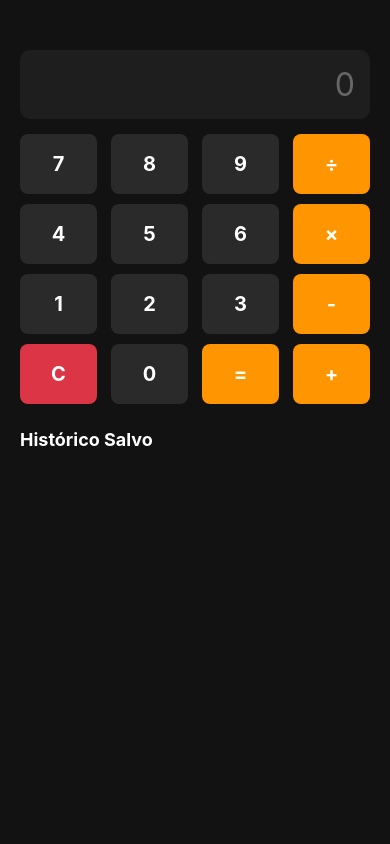
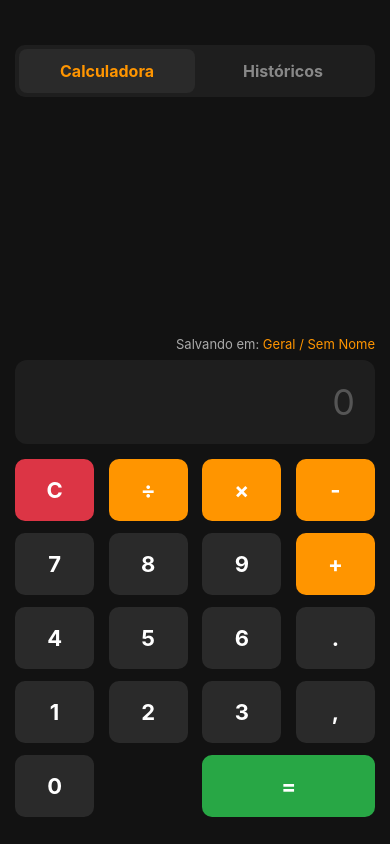
Before and after one commit to RamboFetBB/Calculadora, a React Native app: screen / in a window 390 px wide. Built offline with nearby package versions, Linux system fonts and the light colour scheme.

Commit message:
Update App.js

```diff
--- a/App.js
+++ b/App.js
@@ -12,35 +12,44 @@ import {
 import AsyncStorage from '@react-native-async-storage/async-storage';
 
 export default function App() {
+  const [activeTab, setActiveTab] = useState('calc'); // 'calc' ou 'history'
   const [display, setDisplay] = useState('');
-  const [history, setHistory] = useState([]);
+  const [historyGroups, setHistoryGroups] = useState([]);
+  const [activeGroupId, setActiveGroupId] = useState(null);
+
+  // Modal para criar novo bloco/pasta de histórico
   const [modalVisible, setModalVisible] = useState(false);
-  const [calcName, setCalcName] = useState('');
-  const [pendingResult, setPendingResult] = useState('');
+  const [newGroupName, setNewGroupName] = useState('');
 
   useEffect(() => {
-    loadHistory();
+    loadData();
   }, []);
 
-  // Salvar e carregar do armazenamento local
-  const saveHistoryToStorage = async (newHistory) => {
+  const loadData = async () => {
     try {
-      await AsyncStorage.setItem('@calc_history', JSON.stringify(newHistory));
-    } catch (e) {
-      Alert.alert('Erro', 'Falha ao salvar no dispositivo');
+      const saved = await AsyncStorage.getItem('@calc_groups_v2');
+      if (saved) {
+        setHistoryGroups(JSON.parse(saved));
+      } else {
+        // Criar grupo padrão caso não exista
+        const defaultGroup = { id: 'default', name: 'Geral / Sem Nome', items: [] };
+        setHistoryGroups([defaultGroup]);
+        setActiveGroupId('default');
       }
-  };
-
-  const loadHistory = async () => {
-    try {
-      const saved = await AsyncStorage.getItem('@calc_history');
-      if (saved) setHistory(JSON.parse(saved));
     } catch (e) {
       Alert.alert('Erro', 'Falha ao carregar histórico');
     }
   };
 
-  // Lógica dos botões
+  const saveData = async (data) => {
+    try {
+      await AsyncStorage.setItem('@calc_groups_v2', JSON.stringify(data));
+    } catch (e) {
+      Alert.alert('Erro', 'Falha ao salvar dados');
+    }
+  };
+
+  // Trata digitação
   const handlePress = (value) => {
     setDisplay((prev) => prev + value);
   };
@@ -49,71 +58,150 @@ export default function App() {
     setDisplay('');
   };
 
+  // Processa o cálculo e salva automaticamente
   const calculate = () => {
+    if (!display.trim()) return;
+
     try {
-      // Avalia a expressão matemática simples
-      const result = eval(display.replace(/×/g, '*').replace(/÷/g, '/')).toString();
-      setPendingResult(result);
-      setModalVisible(true);
+      // Substitui vírgulas por pontos e os símbolos visuais
+      const formattedExpr = display
+        .replace(/,/g, '.')
+        .replace(/×/g, '*')
+        .replace(/÷/g, '/');
+
+      const rawResult = eval(formattedExpr);
+      const resultStr = Number.isInteger(rawResult)
+        ? rawResult.toString()
+        : rawResult.toFixed(4).replace(/\.?0+$/, ''); // Limpa zeros sobressalentes
+
+      const newItem = {
+        id: Date.now().toString(),
+        expression: display,
+        result: resultStr,
+        timestamp: new Date().toLocaleTimeString([], { hour: '2-digit', minute: '2-digit' })
+      };
+
+      // Adiciona o item ao grupo ativo atual
+      const targetGroupId = activeGroupId || historyGroups[0]?.id || 'default';
+      const updatedGroups = historyGroups.map((group) => {
+        if (group.id === targetGroupId) {
+          return { ...group, items: [newItem, ...group.items] };
+        }
+        return group;
+      });
+
+      setHistoryGroups(updatedGroups);
+      saveData(updatedGroups);
+      setDisplay(resultStr); // Atualiza o visor com o resultado para poder continuar calculando
+
     } catch (e) {
-      Alert.alert('Erro', 'Expressão inválida');
+      Alert.alert('Erro', 'Expressão matemática inválida');
     }
   };
 
-  const confirmSave = () => {
-    if (!calcName.trim()) {
-      Alert.alert('Aviso', 'Digite um nome para o cálculo');
+  // Criar um novo histórico nomeado
+  const handleCreateGroup = () => {
+    if (!newGroupName.trim()) {
+      Alert.alert('Aviso', 'Digite um nome para o histórico');
       return;
     }
-    const newItem = {
+    const newGroup = {
       id: Date.now().toString(),
-      name: calcName,
-      expression: display,
-      result: pendingResult,
+      name: newGroupName.trim(),
+      items: []
     };
-    const updatedHistory = [newItem, ...history];
-    setHistory(updatedHistory);
-    saveHistoryToStorage(updatedHistory);
 
-    setDisplay(pendingResult);
-    setCalcName('');
+    const updated = [newGroup, ...historyGroups];
+    setHistoryGroups(updated);
+    setActiveGroupId(newGroup.id);
+    saveData(updated);
+
+    setNewGroupName('');
     setModalVisible(false);
   };
 
-  // Reutilizar cálculo salvo
-  const reuseCalculation = (item) => {
-    setDisplay(item.result);
+  // Excluir um grupo inteiro de histórico
+  const deleteGroup = (id) => {
+    if (historyGroups.length <= 1) {
+      Alert.alert('Aviso', 'Você precisa manter pelo menos um histórico ativo.');
+      return;
+    }
+    const updated = historyGroups.filter((g) => g.id !== id);
+    setHistoryGroups(updated);
+    if (activeGroupId === id) {
+      setActiveGroupId(updated[0].id);
+    }
+    saveData(updated);
   };
 
-  const deleteItem = (id) => {
-    const updatedHistory = history.filter((item) => item.id !== id);
-    setHistory(updatedHistory);
-    saveHistoryToStorage(updatedHistory);
+  // Puxar o resultado de volta para o visor da calculadora
+  const loadItemToDisplay = (value) => {
+    setDisplay((prev) => prev + value);
+    setActiveTab('calc');
   };
+
+  const activeGroup = historyGroups.find((g) => g.id === activeGroupId) || historyGroups[0];
 
   return (
     <View style={styles.container}>
-      {/* Tela da Calculadora */}
+      {/* Menu Superior de Abas */}
+      <View style={styles.tabContainer}>
+        <TouchableOpacity
+          style={[styles.tabButton, activeTab === 'calc' && styles.activeTabButton]}
+          onPress={() => setActiveTab('calc')}
+        >
+          <Text style={[styles.tabText, activeTab === 'calc' && styles.activeTabText]}>
+            Calculadora
+          </Text>
+        </TouchableOpacity>
+        <TouchableOpacity
+          style={[styles.tabButton, activeTab === 'history' && styles.activeTabButton]}
+          onPress={() => setActiveTab('history')}
+        >
+          <Text style={[styles.tabText, activeTab === 'history' && styles.activeTabText]}>
+            Históricos
+          </Text>
+        </TouchableOpacity>
+      </View>
+
+      {/* ABA 1: CALCULADORA */}
+      {activeTab === 'calc' && (
+        <View style={styles.calcView}>
+          <Text style={styles.activeGroupTag}>
+            Salvando em: <Text style={{ color: '#ff9500' }}>{activeGroup?.name || 'Geral'}</Text>
+          </Text>
+
           <View style={styles.displayContainer}>
             <TextInput
               style={styles.displayText}
               value={display}
               onChangeText={setDisplay}
               placeholder="0"
-          placeholderTextColor="#666"
+              placeholderTextColor="#555"
               keyboardType="numeric"
             />
           </View>
 
-      {/* Teclado */}
           <View style={styles.keypad}>
-        {['7', '8', '9', '÷', '4', '5', '6', '×', '1', '2', '3', '-', 'C', '0', '=', '+'].map((char) => (
+            {[
+              'C', '÷', '×', '-',
+              '7', '8', '9', '+',
+              '4', '5', '6', '.',
+              '1', '2', '3', ',',
+              '0', '='
+            ].map((char) => {
+              const isOp = ['+', '-', '×', '÷', '='].includes(char);
+              const isClear = char === 'C';
+              const isEqual = char === '=';
+
+              return (
                 <TouchableOpacity
                   key={char}
                   style={[
                     styles.button,
-              ['+', '-', '×', '÷', '='].includes(char) && styles.opButton,
-              char === 'C' && styles.clearButton
+                    isOp && styles.opButton,
+                    isClear && styles.clearButton,
+                    isEqual && styles.equalButton
                   ]}
                   onPress={() => {
                     if (char === 'C') clearDisplay();
@@ -123,59 +211,110 @@ export default function App() {
                 >
                   <Text style={styles.buttonText}>{char}</Text>
                 </TouchableOpacity>
-        ))}
+              );
+            })}
+          </View>
+        </View>
+      )}
+
+      {/* ABA 2: HISTÓRICOS */}
+      {activeTab === 'history' && (
+        <View style={styles.historyView}>
+          <TouchableOpacity
+            style={styles.createGroupBtn}
+            onPress={() => setModalVisible(true)}
+          >
+            <Text style={styles.createGroupBtnText}>+ Criar Novo Histórico Nomeado</Text>
+          </TouchableOpacity>
+
+          {/* Seleção de Bloco / Pasta */}
+          <Text style={styles.sectionLabel}>Selecione a Lista Ativa:</Text>
+          <View style={{ maxHeight: 50, marginBottom: 15 }}>
+            <FlatList
+              horizontal
+              data={historyGroups}
+              keyExtractor={(item) => item.id}
+              showsHorizontalScrollIndicator={false}
+              renderItem={({ item }) => (
+                <TouchableOpacity
+                  style={[
+                    styles.groupChip,
+                    activeGroupId === item.id && styles.activeGroupChip
+                  ]}
+                  onPress={() => setActiveGroupId(item.id)}
+                >
+                  <Text style={[
+                    styles.chipText,
+                    activeGroupId === item.id && styles.activeChipText
+                  ]}>
+                    {item.name}
+                  </Text>
+                </TouchableOpacity>
+              )}
+            />
           </View>
 
-      {/* Histórico */}
-      <Text style={styles.historyTitle}>Histórico Salvo</Text>
+          {/* Itens do histórico da lista selecionada */}
+          <View style={{ flex: 1 }}>
+            <View style={styles.historyHeader}>
+              <Text style={styles.historyTitle}>{activeGroup?.name}</Text>
+              <TouchableOpacity onPress={() => deleteGroup(activeGroup?.id)}>
+                <Text style={styles.deleteGroupText}>Excluir Histórico</Text>
+              </TouchableOpacity>
+            </View>
+
             <FlatList
-        data={history}
+              data={activeGroup?.items || []}
               keyExtractor={(item) => item.id}
+              ListEmptyComponent={
+                <Text style={styles.emptyText}>Nenhum cálculo registrado neste histórico.</Text>
+              }
               renderItem={({ item }) => (
                 <View style={styles.historyCard}>
                   <TouchableOpacity
                     style={{ flex: 1 }}
-              onPress={() => reuseCalculation(item)}
+                    onPress={() => loadItemToDisplay(item.result)}
                   >
-              <Text style={styles.historyName}>{item.name}</Text>
-              <Text style={styles.historyDetails}>
-                {item.expression} = {item.result}
-              </Text>
+                    <Text style={styles.historyExpression}>{item.expression} =</Text>
+                    <Text style={styles.historyResult}>{item.result}</Text>
                   </TouchableOpacity>
-            <TouchableOpacity onPress={() => deleteItem(item.id)}>
-              <Text style={styles.deleteText}>Excluir</Text>
+                  <TouchableOpacity
+                    style={styles.useBtn}
+                    onPress={() => loadItemToDisplay(item.result)}
+                  >
+                    <Text style={styles.useBtnText}>Usar Valor</Text>
                   </TouchableOpacity>
                 </View>
               )}
             />
+          </View>
+        </View>
+      )}
 
-      {/* Modal para nomear o cálculo */}
-      <Modal visible={modalVisible} transparent animationType="slide">
+      {/* Modal para Nomear o Histórico */}
+      <Modal visible={modalVisible} transparent animationType="fade">
         <View style={styles.modalOverlay}>
           <View style={styles.modalContent}>
-            <Text style={styles.modalTitle}>Salvar Cálculo</Text>
-            <Text style={styles.modalSubtitle}>Resultado: {pendingResult}</Text>
+            <Text style={styles.modalTitle}>Novo Histórico</Text>
             <TextInput
               style={styles.modalInput}
-              placeholder="Nome do cálculo (ex: Materiais)"
-              value={calcName}
-              onChangeText={setCalcName}
+              placeholder="Ex: Reforma da Casa, Compras..."
+              placeholderTextColor="#888"
+              value={newGroupName}
+              onChangeText={setNewGroupName}
             />
             <View style={styles.modalButtons}>
               <TouchableOpacity
-                style={[styles.modalBtn, { backgroundColor: '#888' }]}
-                onPress={() => {
-                  setDisplay(pendingResult);
-                  setModalVisible(false);
-                }}
+                style={[styles.modalBtn, { backgroundColor: '#444' }]}
+                onPress={() => setModalVisible(false)}
               >
-                <Text style={styles.btnText}>Pular</Text>
+                <Text style={styles.btnText}>Cancelar</Text>
               </TouchableOpacity>
               <TouchableOpacity
-                style={[styles.modalBtn, { backgroundColor: '#28a745' }]}
-                onPress={confirmSave}
+                style={[styles.modalBtn, { backgroundColor: '#ff9500' }]}
+                onPress={handleCreateGroup}
               >
-                <Text style={styles.btnText}>Salvar</Text>
+                <Text style={styles.btnText}>Criar</Text>
               </TouchableOpacity>
             </View>
           </View>
@@ -186,25 +325,44 @@ export default function App() {
 }
 
 const styles = StyleSheet.create({
-  container: { flex: 1, backgroundColor: '#121212', padding: 20, paddingTop: 50 },
-  displayContainer: { backgroundColor: '#1e1e1e', padding: 15, borderRadius: 10, marginBottom: 15 },
-  displayText: { color: '#fff', fontSize: 32, textAlign: 'right' },
+  container: { flex: 1, backgroundColor: '#121212', paddingTop: 45 },
+  tabContainer: { flexDirection: 'row', backgroundColor: '#1e1e1e', marginHorizontal: 15, borderRadius: 10, padding: 4 },
+  tabButton: { flex: 1, paddingVertical: 12, alignItems: 'center', borderRadius: 8 },
+  activeTabButton: { backgroundColor: '#2a2a2a' },
+  tabText: { color: '#888', fontWeight: 'bold', fontSize: 16 },
+  activeTabText: { color: '#ff9500' },
+  calcView: { flex: 1, padding: 15, justifyContent: 'flex-end' },
+  activeGroupTag: { color: '#aaa', fontSize: 13, marginBottom: 8, textAlign: 'right' },
+  displayContainer: { backgroundColor: '#1e1e1e', padding: 20, borderRadius: 12, marginBottom: 15 },
+  displayText: { color: '#fff', fontSize: 36, textAlign: 'right' },
   keypad: { flexDirection: 'row', flexWrap: 'wrap', justifyContent: 'space-between' },
-  button: { width: '22%', backgroundColor: '#2a2a2a', padding: 18, borderRadius: 8, alignItems: 'center', marginBottom: 10 },
+  button: { width: '22%', backgroundColor: '#2a2a2a', paddingVertical: 18, borderRadius: 10, alignItems: 'center', marginBottom: 12 },
   opButton: { backgroundColor: '#ff9500' },
   clearButton: { backgroundColor: '#dc3545' },
-  buttonText: { color: '#fff', fontSize: 20, fontWeight: 'bold' },
-  historyTitle: { color: '#fff', fontSize: 18, fontWeight: 'bold', marginTop: 15, marginBottom: 10 },
-  historyCard: { backgroundColor: '#1e1e1e', padding: 12, borderRadius: 8, flexDirection: 'row', alignItems: 'center', marginBottom: 8 },
-  historyName: { color: '#ff9500', fontWeight: 'bold', fontSize: 16 },
-  historyDetails: { color: '#ccc', fontSize: 14 },
-  deleteText: { color: '#dc3545', marginLeft: 10 },
-  modalOverlay: { flex: 1, backgroundColor: 'rgba(0,0,0,0.7)', justifyContent: 'center', alignItems: 'center' },
-  modalContent: { backgroundColor: '#222', width: '80%', padding: 20, borderRadius: 10 },
-  modalTitle: { color: '#fff', fontSize: 20, fontWeight: 'bold', marginBottom: 5 },
-  modalSubtitle: { color: '#aaa', marginBottom: 15 },
-  modalInput: { backgroundColor: '#333', color: '#fff', padding: 10, borderRadius: 5, marginBottom: 15 },
+  equalButton: { width: '48%', backgroundColor: '#28a745' },
+  buttonText: { color: '#fff', fontSize: 22, fontWeight: 'bold' },
+  historyView: { flex: 1, padding: 15 },
+  createGroupBtn: { backgroundColor: '#28a745', padding: 14, borderRadius: 8, alignItems: 'center', marginBottom: 15 },
+  createGroupBtnText: { color: '#fff', fontWeight: 'bold', fontSize: 15 },
+  sectionLabel: { color: '#aaa', fontSize: 12, marginBottom: 6 },
+  groupChip: { backgroundColor: '#2a2a2a', paddingHorizontal: 16, paddingVertical: 8, borderRadius: 20, marginRight: 8, height: 38, justifyContent: 'center' },
+  activeGroupChip: { backgroundColor: '#ff9500' },
+  chipText: { color: '#ccc', fontWeight: 'bold' },
+  activeChipText: { color: '#fff' },
+  historyHeader: { flexDirection: 'row', justifyContent: 'space-between', alignItems: 'center', marginBottom: 10, borderBottomWidth: 1, borderBottomColor: '#333', pb: 5 },
+  historyTitle: { color: '#fff', fontSize: 20, fontWeight: 'bold' },
+  deleteGroupText: { color: '#dc3545', fontSize: 12 },
+  historyCard: { backgroundColor: '#1e1e1e', padding: 14, borderRadius: 8, flexDirection: 'row', alignItems: 'center', marginBottom: 10 },
+  historyExpression: { color: '#aaa', fontSize: 14 },
+  historyResult: { color: '#fff', fontSize: 22, fontWeight: 'bold' },
+  useBtn: { backgroundColor: '#ff9500', paddingHorizontal: 12, paddingVertical: 8, borderRadius: 6 },
+  useBtnText: { color: '#fff', fontSize: 12, fontWeight: 'bold' },
+  emptyText: { color: '#666', fontStyle: 'italic', marginTop: 20, textAlign: 'center' },
+  modalOverlay: { flex: 1, backgroundColor: 'rgba(0,0,0,0.8)', justifyContent: 'center', alignItems: 'center' },
+  modalContent: { backgroundColor: '#222', width: '85%', padding: 20, borderRadius: 12 },
+  modalTitle: { color: '#fff', fontSize: 18, fontWeight: 'bold', marginBottom: 12 },
+  modalInput: { backgroundColor: '#333', color: '#fff', padding: 12, borderRadius: 6, marginBottom: 20 },
   modalButtons: { flexDirection: 'row', justifyContent: 'space-between' },
-  modalBtn: { padding: 10, borderRadius: 5, width: '48%', alignItems: 'center' },
-  btnText: { color: '#fff', fontWeight: 'bold' },
+  modalBtn: { padding: 12, borderRadius: 6, width: '48%', alignItems: 'center' },
+  btnText: { color: '#fff', fontWeight: 'bold' }
 });
```
Lines whose indentation alone changed are shown as unchanged.
